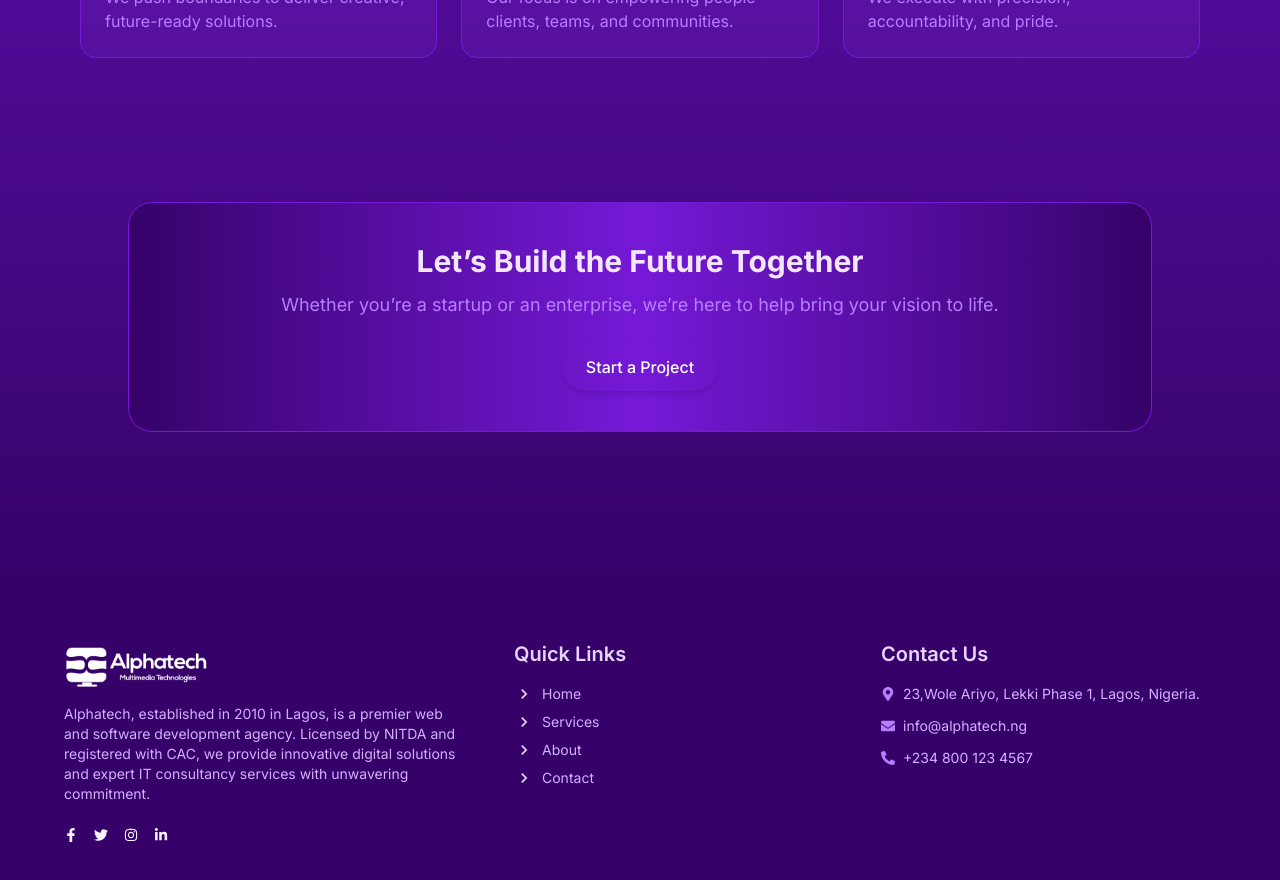
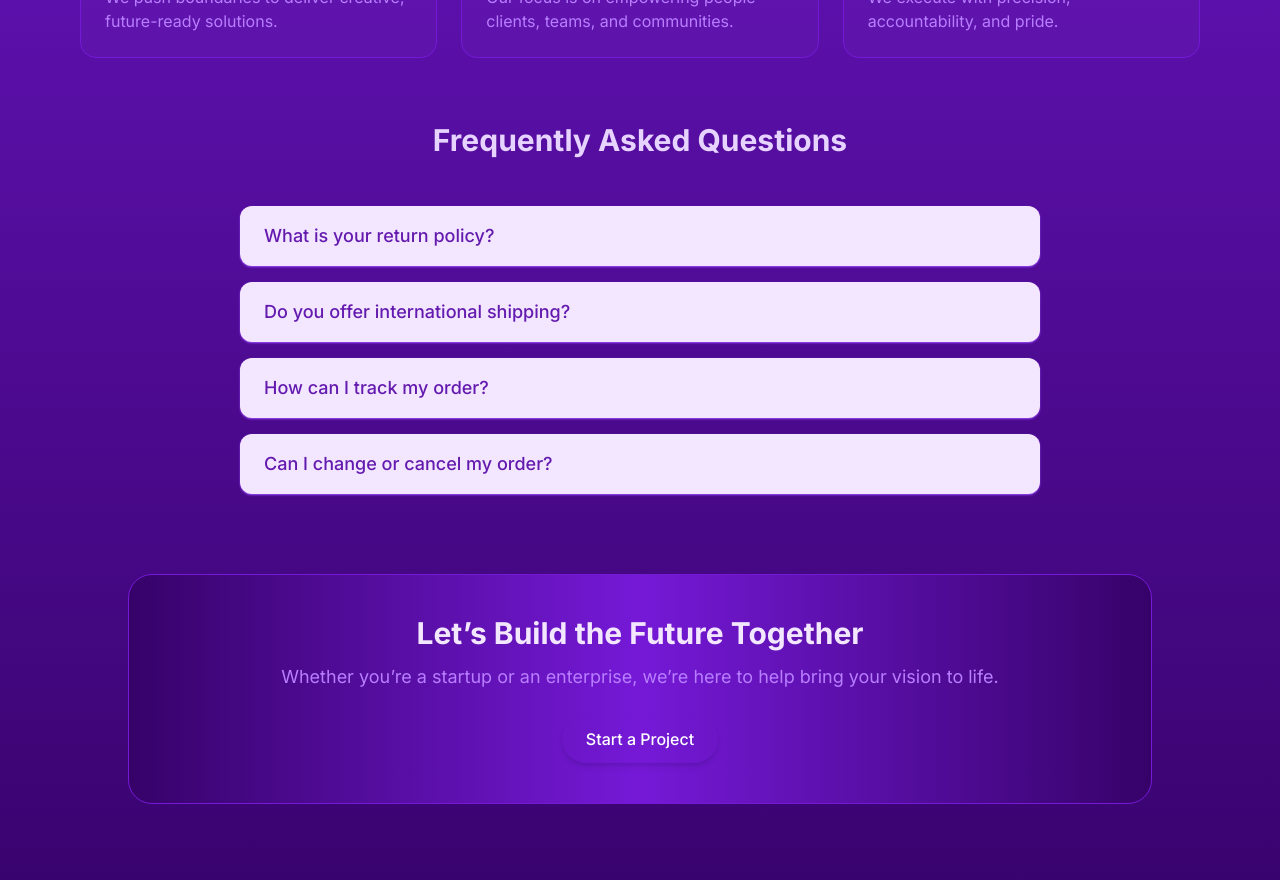
Before and after one commit to Alphatech29/HairDiva-Empire, a React (Vite) app in the folder views/: page /about-us in a window 1280 px wide. Shown: the part 2280-3160 px from the top of the page. Built offline with nearby package versions, Linux system fonts and the light colour scheme.

Commit message:
feat: Add FAQ component and integrate it into About Us page; update Hero component styling for consistency

```diff
--- /dev/null
+++ b/views/src/componenets/faq.jsx
@@ -0,0 +1,67 @@
+import { useState } from "react";
+
+const faqs = [
+  {
+    question: "What is your return policy?",
+    answer:
+      "We offer a 30-day return policy. If you're not satisfied with your purchase, you can return it within 30 days for a full refund.",
+  },
+  {
+    question: "Do you offer international shipping?",
+    answer:
+      "Yes! We ship to over 50 countries worldwide. Shipping fees may vary based on location.",
+  },
+  {
+    question: "How can I track my order?",
+    answer:
+      "After placing your order, you'll receive a tracking number via email. Use it to track your package on our carrier's website.",
+  },
+  {
+    question: "Can I change or cancel my order?",
+    answer:
+      "You can change or cancel your order within 24 hours of purchase. Contact our support team for assistance.",
+  },
+];
+
+export default function FAQ() {
+  const [openIndex, setOpenIndex] = useState(null);
+
+  const toggleFAQ = (index) => {
+    setOpenIndex(openIndex === index ? null : index);
+  };
+
+  return (
+    <div className="px-4 lg:px-40">
+      <div >
+        <h2 className="text-3xl font-bold text-center text-primary-200 mb-12">
+          Frequently Asked Questions
+        </h2>
+        <div className="space-y-4">
+          {faqs.map((faq, index) => (
+            <div
+              key={index}
+              className="bg-primary-100 rounded-xl shadow-sm shadow-primary-500 hover:border-l-4 hover:border-secondary-500 overflow-hidden"
+            >
+              <button
+                onClick={() => toggleFAQ(index)}
+                className="w-full text-left px-6 py-4 flex justify-between items-center focus:outline-none"
+              >
+                <span className="text-lg font-medium text-primary-800">
+                  {faq.question}
+                </span>
+                <span className="transform transition-transform duration-300">
+                  {openIndex === index ? "−" : "+"}
+                </span>
+              </button>
+              {openIndex === index && (
+                <div className="px-6 pb-4 text-primary-600 text-sm border-t border-primary-200">
+                  {faq.answer}
+                </div>
+              )}
+            </div>
+          ))}
+        </div>
+      </div>
+    </div>
+  );
+}
--- a/views/src/componenets/hero.jsx
+++ b/views/src/componenets/hero.jsx
@@ -65,7 +65,7 @@ export default function Hero() {
                   value={email}
                   onChange={(e) => setEmail(e.target.value)}
                   placeholder="Your email address"
-                  className="flex-1 px-4 py-3 border border-gray-300 rounded-lg sm:rounded-l-lg sm:rounded-r-none placeholder:text-primary-600 focus:outline-none focus:ring-2 focus:ring-primary text-sm sm:text-base sm:w-20"
+                  className="flex-1 px-4 py-3 border border-primary-300 rounded-lg sm:rounded-l-lg sm:rounded-r-none placeholder:text-primary-600 focus:outline-none focus:ring-2 focus:ring-primary text-sm sm:text-base sm:w-20"
                   required
                 />
                 <button
--- a/views/src/general/aboutUs.jsx
+++ b/views/src/general/aboutUs.jsx
@@ -1,5 +1,6 @@
 import React, { useEffect } from "react";
 import { motion } from "framer-motion";
+import FAQ from "../componenets/faq";
 
 const fadeInUp = {
   hidden: { opacity: 0, y: 50 },
@@ -207,6 +208,8 @@ export default function AboutUs() {
         </div>
       </motion.div>
 
+      <FAQ/>
+
       {/* CTA Section */}
       <motion.div
         className="max-w-5xl mx-auto py-16 sm:py-20 text-center"
@@ -229,5 +232,6 @@ export default function AboutUs() {
         </div>
       </motion.div>
     </div>
+
   );
 }
```
